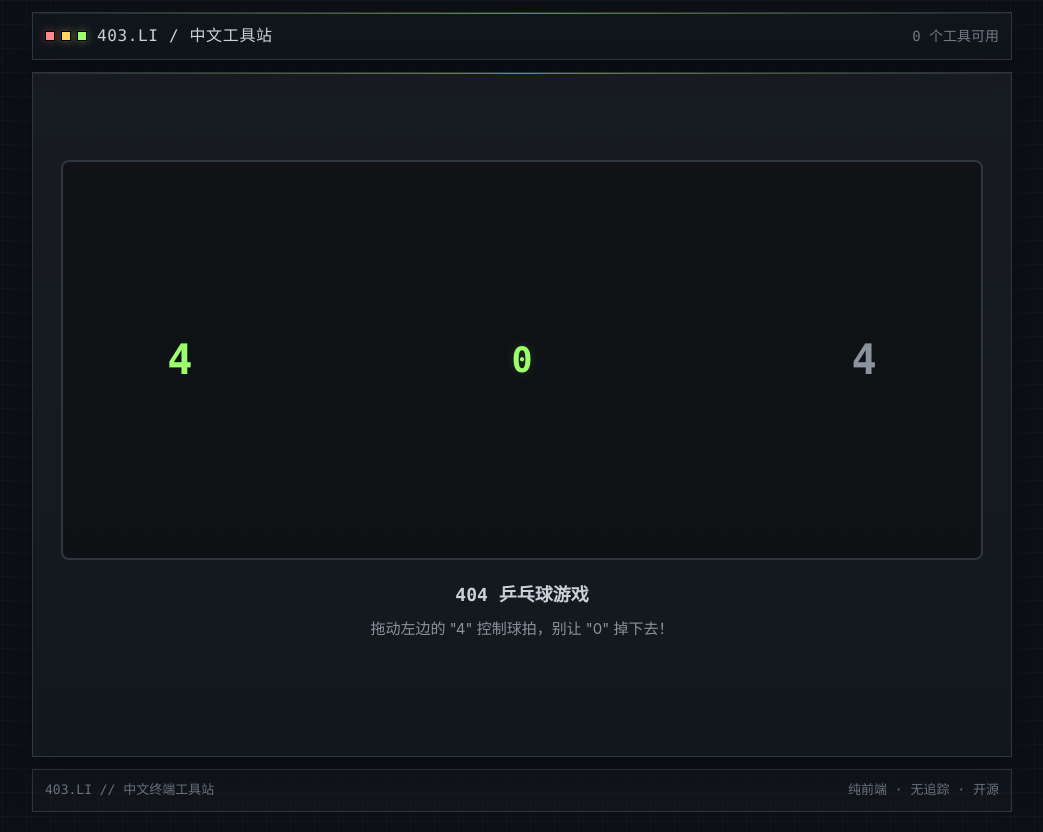
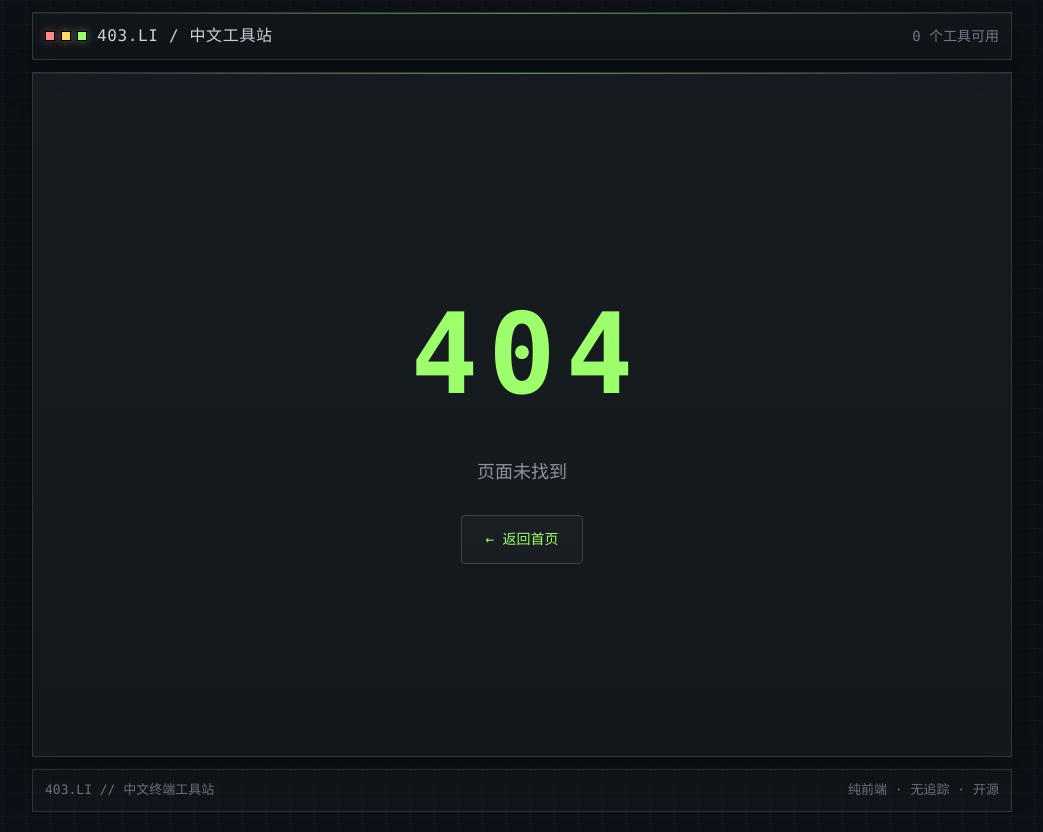
Before and after one commit to Xue-LC/403-li, a Vue app: page /tools/base64 in a window 1280 px wide. Before the commit this address had no page. Shown: the whole page, without its empty margins (118-1161 px from the left). Built offline with nearby package versions, Linux system fonts and the light colour scheme; a web font is replaced by a local one.

Commit message:
fix: 修复 404 页面伪装问题 - 初始显示正常 404 页面，拖动'4'触发游戏

```diff
--- a/src/views/NotFound.vue
+++ b/src/views/NotFound.vue
@@ -6,7 +6,19 @@
     <!-- 404 Pong Game -->
     <section class="pane">
       <div class="pane-body">
-        <div class="game-container" ref="gameContainer">
+        <!-- 初始 404 视图 -->
+        <div v-if="!gameStarted" class="static-404">
+          <div class="error-code">
+            <span class="digit digit-4" ref="dragFour" @mousedown="initDrag" @touchstart="initDrag">4</span>
+            <span class="digit">0</span>
+            <span class="digit">4</span>
+          </div>
+          <p class="error-message">页面未找到</p>
+          <a href="/" class="home-btn">← 返回首页</a>
+        </div>
+
+        <!-- 游戏视图 -->
+        <div v-else class="game-container" ref="gameContainer">
           <div class="pong-game">
             <div
               class="paddle player"
@@ -18,8 +30,8 @@
             <div class="paddle ai" ref="aiPaddle">4</div>
           </div>
 
-          <!-- Score (hidden before game starts) -->
-          <div class="score" :style="{ opacity: gameStarted && !gameOver ? 1 : 0 }">
+          <!-- Score -->
+          <div class="score">
             <span>玩家：{{ playerScore }}</span>
             <span>AI: {{ aiScore }}</span>
           </div>
@@ -29,12 +41,6 @@
             <p>页面找不到，但游戏可以继续！</p>
             <a href="/" class="restart-btn">← 返回首页</a>
           </div>
-        </div>
-
-        <!-- Initial view: no start button, drag to trigger -->
-        <div class="content" v-if="!gameStarted">
-          <h2>404 乒乓球游戏</h2>
-          <p>拖动左边的 "4" 控制球拍，别让 "0" 掉下去！</p>
         </div>
       </div>
     </section>
@@ -227,6 +233,26 @@ export default {
         e.preventDefault()
       }
     },
+    initDrag(e) {
+      // 初始 404 页面的 "4" 拖动触发
+      const clientY = e.touches ? e.touches[0].clientY : e.clientY
+
+      if (!this.gameStarted && !this.gameTriggered) {
+        this.gameTriggered = true
+        this.gameStarted = true
+        this.dragStartY = clientY
+        this.isDragging = true
+
+        document.addEventListener('mousemove', this.handleDrag)
+        document.addEventListener('mouseup', this.endDrag)
+        document.addEventListener('touchmove', this.handleDrag, { passive: false })
+        document.addEventListener('touchend', this.endDrag)
+        e.preventDefault()
+
+        this.resetBall()
+        this.gameLoop()
+      }
+    },
     handleDrag(e) {
       if (!this.isDragging) return
       e.preventDefault()
@@ -299,9 +325,65 @@ export default {
   position: relative;
 }
 
-.content {
+/* === Static 404 View === */
+.static-404 {
   text-align: center;
-  padding: 0 1rem;
+  padding: 2rem 1rem;
+}
+
+.error-code {
+  font-family: var(--mono);
+  font-size: 8rem;
+  font-weight: 700;
+  color: var(--accent);
+  display: flex;
+  justify-content: center;
+  gap: 10px;
+  margin-bottom: 1rem;
+  user-select: none;
+}
+
+.digit {
+  display: inline-block;
+}
+
+.digit-4 {
+  cursor: grab;
+  transition: transform 0.2s;
+}
+
+.digit-4:active {
+  cursor: grabbing;
+  transform: scale(1.1);
+}
+
+.error-message {
+  font-size: 18px;
+  color: var(--text-dim);
+  margin: 1rem 0 2rem;
+  font-family: var(--mono);
+}
+
+.home-btn {
+  display: inline-block;
+  border: 1px solid var(--line-strong);
+  background: rgba(255,255,255,0.02);
+  color: var(--accent);
+  padding: 12px 24px;
+  font-family: var(--mono);
+  font-size: 14px;
+  cursor: pointer;
+  text-decoration: none;
+  border-radius: 4px;
+  transition: all 0.2s;
+  min-height: 44px;
+}
+
+.home-btn:hover {
+  border-color: var(--green);
+  background: var(--green-soft);
+  box-shadow: 0 0 20px var(--green-glow);
+  color: var(--green);
 }
 
 /* === Game Container === */
@@ -506,8 +588,16 @@ p {
     margin-top: 8px;
   }
 
-  .content {
-    padding: 0;
+  .static-404 {
+    padding: 1rem;
+  }
+
+  .error-code {
+    font-size: 5rem;
+  }
+
+  .error-message {
+    font-size: 16px;
   }
 
   .footer {
@@ -536,6 +626,18 @@ p {
     padding: 0.75rem;
   }
 
+  .static-404 {
+    padding: 0.5rem;
+  }
+
+  .error-code {
+    font-size: 4rem;
+  }
+
+  .error-message {
+    font-size: 14px;
+  }
+
   .footer {
     font-size: 11px;
   }
```
